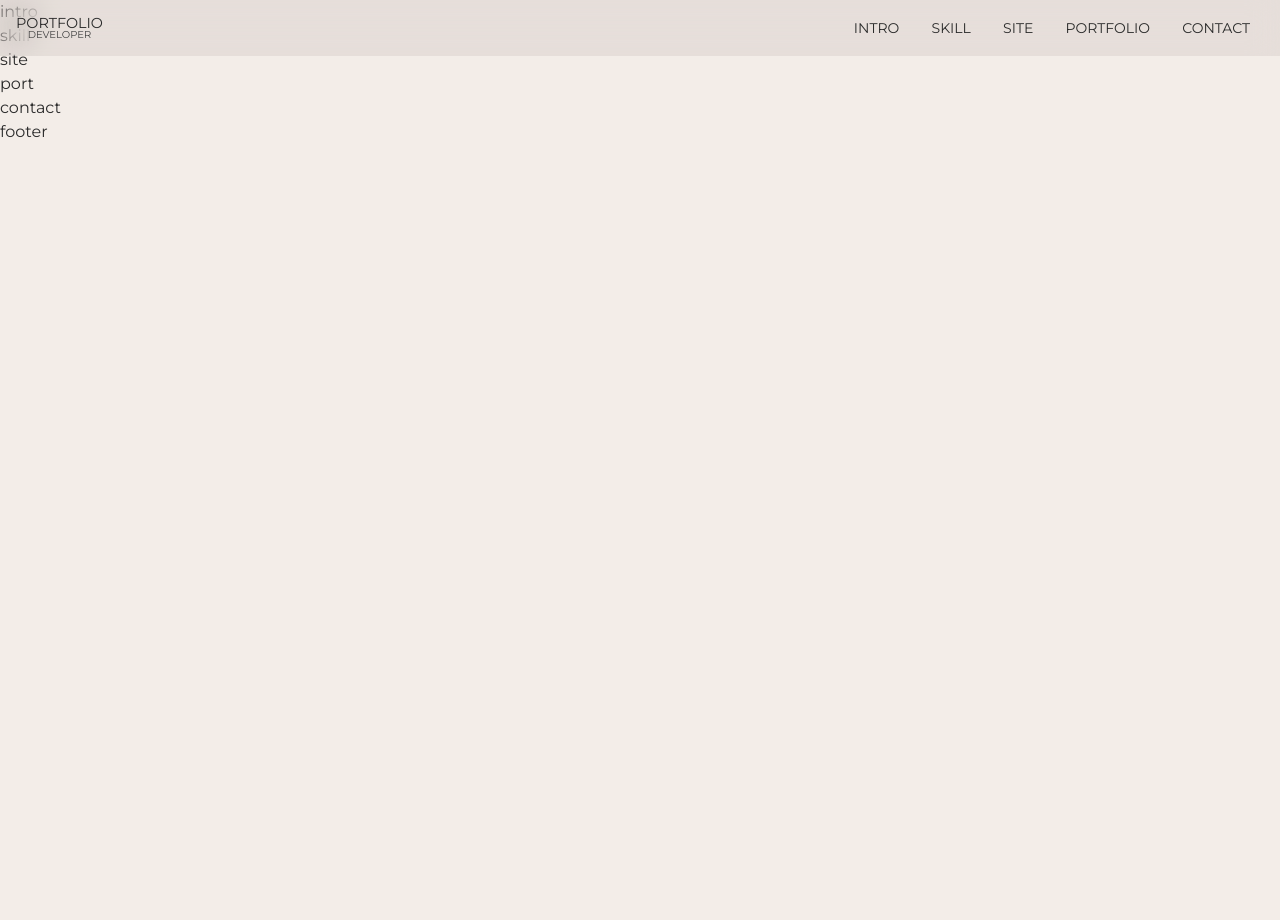
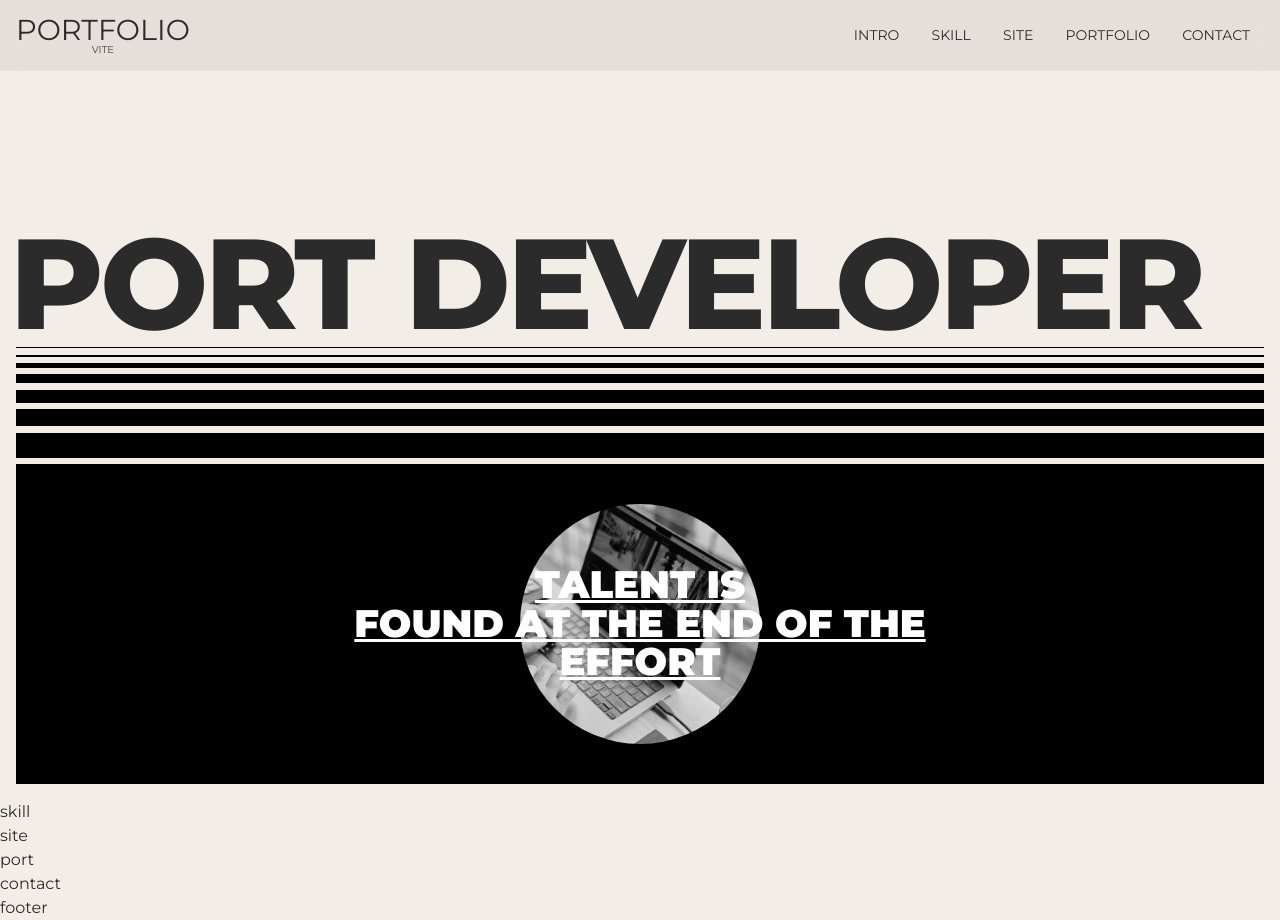
Before and after one commit to snstkfkadkfka/port2023-vite, a website built with Vite: page src/index.html in a window 1280 px wide. Before the commit the page ends 800 px from the top, so only its background shows below. Built offline with nearby package versions, Linux system fonts and the light colour scheme; a small style sheet from the web is missing; a web font is replaced by a local one.

Commit message:
🧐 인트로 완료

```diff
--- a/src/assets/css/section/header.css
+++ b/src/assets/css/section/header.css
@@ -81,6 +81,7 @@
     bottom: 6px;
     transition: width 0.3s;
 }
+
 @media (max-width: 800px){
     .header__nav {
         display: none;
--- a/src/assets/css/section/intro.css
+++ b/src/assets/css/section/intro.css
@@ -1 +1,136 @@
-#intro{}
+#intro {
+    height: 100vh;
+}
+.intro__inner {
+    width: 100%;
+    height: 100%;
+    display: flex;
+    align-items: flex-start;
+    justify-content: flex-end;
+    flex-direction: column;
+    padding: 16px;
+}
+.intro__title {
+    font-size: 10vw;
+    text-transform: uppercase;
+    line-height: 1;
+    font-weight: 800;
+    white-space: nowrap;
+    text-indent: -0.5vw;
+    letter-spacing: -0.3vw;
+}
+.intro__text {
+    width: 100%;
+    height: 40vh;
+    background-color: var(--black);
+    color: var(--white);
+    display: flex;
+    align-items: center;
+    justify-content: center;
+    flex-direction: column;
+    position: relative;
+}
+.intro__text .text {
+    font-size: 3vw;
+    line-height: 1;
+    font-weight: 900;
+    text-transform: uppercase;
+    text-decoration: underline;
+    text-align: center;
+    position: relative;
+    z-index: 100;
+    transition: all 0.3s;
+    cursor: all-scroll;
+}
+.intro__text .img {
+    position: absolute;
+    left: 50%;
+    top: 50%;
+    transform: translate(-50%, -50%);
+    width: 30vh;
+    height: 30vh;
+    border-radius: 50%;
+    overflow: hidden;
+    filter: grayscale(100%);
+    transition: all 0.3s;
+}
+.intro__text:hover .text {
+    opacity: 0;
+}
+.intro__text:hover .img {
+    filter: grayscale(0);
+}
+.intro__lines {
+    width: 100%;
+}
+.intro__lines .line {
+    display: block;
+    width: 100%;
+    height: 1px;
+    background-color: var(--black);
+    margin-bottom: 0.5vw;
+}
+.intro__lines.bottom .line {
+    margin-top: 0.5vw;
+    margin-bottom: 0;
+    display: none;
+}
+.intro__lines .line:nth-child(1){
+    height: 1px;
+}
+.intro__lines .line:nth-child(2){
+    height: 2px;
+}
+.intro__lines .line:nth-child(3){
+    height: 5px;
+}
+.intro__lines .line:nth-child(4){
+    height: 9px;
+}
+.intro__lines .line:nth-child(5){
+    height: 13px;
+}
+.intro__lines .line:nth-child(6){
+    height: 17px;
+}
+.intro__lines .line:nth-child(7){
+    height: 25px;
+}
+.intro__lines.bottom .line:nth-child(1){
+    height: 25px;
+}
+.intro__lines.bottom .line:nth-child(2){
+    height: 17px;
+}
+.intro__lines.bottom .line:nth-child(3){
+    height: 13px;
+}
+.intro__lines.bottom .line:nth-child(4){
+    height: 9px;
+}
+.intro__lines.bottom .line:nth-child(5){
+    height: 5px;
+}
+.intro__lines.bottom .line:nth-child(6){
+    height: 2px;
+}
+.intro__lines.bottom .line:nth-child(7){
+    height: 1px;
+}
+
+@media (max-width: 800px){
+    .intro__inner {
+        justify-content: center;
+    }
+    .intro__lines.bottom .line {
+        display: block;
+    }
+    .intro__text .text {
+        font-size: 24px;
+    }
+}
+@media (max-width: 320px){
+    .intro__title {
+        display: none;
+    }
+}
--- a/src/index.html
+++ b/src/index.html
@@ -1,15 +1,17 @@
 <!DOCTYPE html>
 <html lang="ko">
+
 <head>
     <meta charset="UTF-8">
     <meta name="viewport" content="width=device-width, initial-scale=1.0">
-    <meta name="description" content="한가지 사이트를 다양한 프레임워크를 통해 만들어 보는 포트폴리오 사이트입니다."/>
+    <meta name="description" content="한가지 사이트를 다양한 프레임워크를 통해 만들어 보는 포트폴리오 사이트입니다." />
     <meta name="keyword" content="포트폴리오, 리액트, 뷰, 넥스트, 웹스토리보이, portfolio, react.js, vue.js, next.js, webstoryboy" />
     <title>포트폴리오 사이트 만들기 😇 Vite-Site</title>
 
     <link rel="icon" type="image/svg+xml" href="assets/img/favicon.svg" />
     <link rel="stylesheet" href="assets/css/style.css" />
 </head>
+
 <body>
     <div id="skip">
         <a href="#header">헤더 영역 바로가기</a>
@@ -25,7 +27,9 @@
     <header id="header" role="banner">
         <div class="header__inner">
             <div class="header__logo">
-                <a href="#">portfolio<em>developer</em></a>
+                <h1>
+                    <a href="#">portfolio<em>vite</em></a>
+                </h1>
             </div>
             <nav class="header__nav" role="navigation" aria-label="메인 메뉴">
                 <ul>
@@ -52,7 +56,42 @@
     <!-- //header -->
 
     <main id="main" role="main">
-        <section id="intro">intro</section>
+        <section id="intro">
+            <div class="intro__inner">
+                <h2 class="intro__title">
+                    port developer
+                </h2>
+                <div class="intro__lines" aria-hidden="true">
+                    <span class="line"></span>
+                    <span class="line"></span>
+                    <span class="line"></span>
+                    <span class="line"></span>
+                    <span class="line"></span>
+                    <span class="line"></span>
+                    <span class="line"></span>
+                </div>
+                <div class="intro__text">
+                    <div class="text">
+                        <div>talent is</div>
+                        <div>found at the end of the</div>
+                        <div>effort</div>
+                    </div>
+                    <div class="img">
+                        <img src="assets/img/about.jpg" alt="어바웃미">
+                    </div>
+                </div>
+                <div class="intro__lines bottom" aria-hidden="true">
+                    <span class="line"></span>
+                    <span class="line"></span>
+                    <span class="line"></span>
+                    <span class="line"></span>
+                    <span class="line"></span>
+                    <span class="line"></span>
+                    <span class="line"></span>
+                </div>
+            </div>
+        </section>
+
         <section id="skill">skill</section>
         <section id="site">site</section>
         <section id="port">port</section>
@@ -67,4 +106,5 @@
 
     <script type="module" src="assets/js/main.js"></script>
 </body>
+
 </html>
```
Also changed, not shown: src/assets/img/about.jpg (added). Lines whose indentation alone changed are shown as unchanged.
